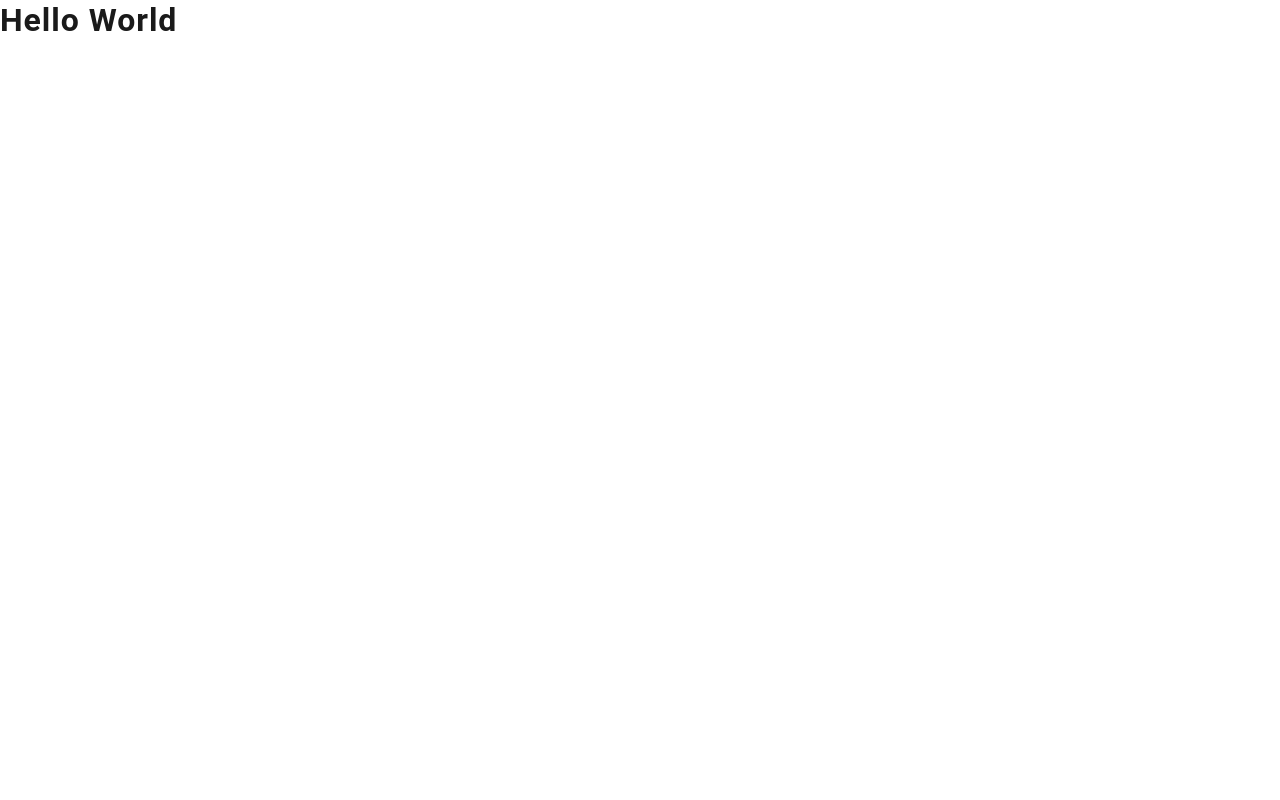
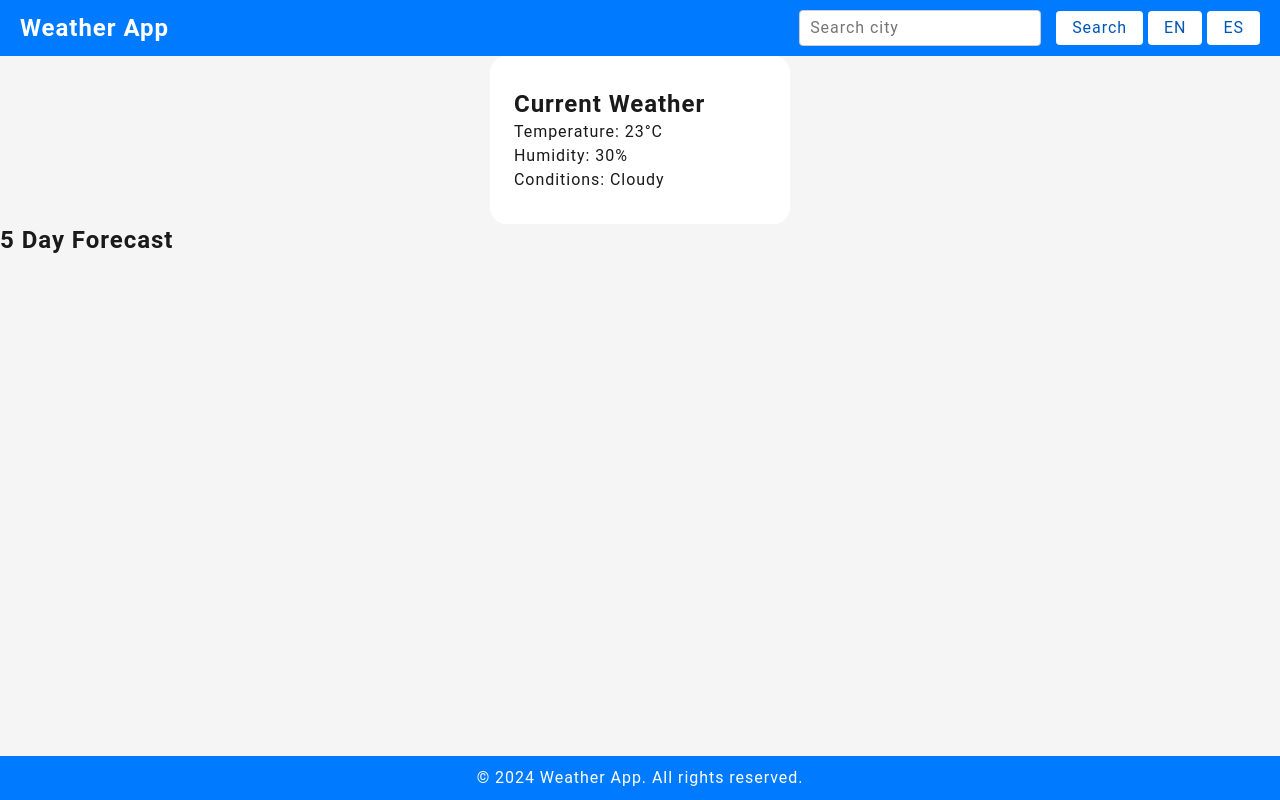
Before and after one commit to bapy-mamun/weather-app, a React (Vite) app: page / in a window 1280 px wide. Built offline with nearby package versions, Linux system fonts and the light colour scheme.

Commit message:
feat: create components

```diff
--- a/src/App.tsx
+++ b/src/App.tsx
@@ -1,5 +1,19 @@
+import Header from "./components/header";
+import WeatherCard from "./components/weather-card";
+import Footer from "./components/footer";
+import ForecastCard from "./components/forecast-card";
+
 function App() {
-  return <h1>Hello World</h1>;
+  return (
+    <>
+      <Header onSearch={() => {}} onChangeLanguage={() => {}} />
+      <main >
+        <WeatherCard temperature={23} humidity={30} description="Cloudy" />
+        <ForecastCard forecast={[]} />
+      </main>
+      <Footer />
+    </>
+  );
 }
 
 export default App;
--- /dev/null
+++ b/src/components/footer/index.scss
@@ -0,0 +1,18 @@
+@use "/src/styles/tools.scss" as *;
+
+.c-footer {
+  display: flex;
+  justify-content: center;
+  align-items: center;
+  padding: 10px 20px;
+  background-color: $COLOR_BLUE_PRIMARY;
+  color: $COLOR_WHITE;
+  position: fixed;
+  bottom: 0;
+  width: 100%;
+  text-align: center;
+
+  &__copyright {
+    margin: 0;
+  }
+}
--- /dev/null
+++ b/src/components/footer/index.tsx
@@ -0,0 +1,14 @@
+import React from "react";
+import "./index.scss";
+
+const Footer: React.FC = () => {
+  return (
+    <footer className="c-footer">
+      <p className="c-footer__copyright">
+        &copy; {new Date().getFullYear()} Weather App. All rights reserved.
+      </p>
+    </footer>
+  );
+};
+
+export default Footer;
--- /dev/null
+++ b/src/components/forecast-card/index.tsx
@@ -0,0 +1,37 @@
+import React from "react";
+import "./index.scss";
+
+type ForecastCardProps = {
+  forecast: {
+    dt_txt: string;
+    main: {
+      temp: number;
+      humidity: number;
+    };
+    weather: {
+      description: string;
+    }[];
+  }[];
+};
+
+const ForecastCard: React.FC<ForecastCardProps> = ({ forecast }) => {
+  const dailyForecast = forecast
+    .filter((entry) => entry.dt_txt.includes("12:00:00"))
+    .slice(0, 5);
+
+  return (
+    <div className="c-forecast-card">
+      <h2 className="c-forecast-card__title">5 Day Forecast</h2>
+      {dailyForecast.map((day, index) => (
+        <div key={`forecast-day-${index}`} className="c-forecast-card__day">
+          <p>Date: {new Date(day.dt_txt).toLocaleDateString()}</p>
+          <p>Temperature: {day.main.temp}°C</p>
+          <p>Humidity: {day.main.humidity}%</p>
+          <p>Conditions: {day.weather[0].description}</p>
+        </div>
+      ))}
+    </div>
+  );
+};
+
+export default ForecastCard;
--- /dev/null
+++ b/src/components/header/index.scss
@@ -0,0 +1,45 @@
+@use "/src/styles/tools.scss" as *;
+
+.c-header {
+  display: flex;
+  justify-content: space-between;
+  align-items: center;
+  padding: 10px 20px;
+  background-color: $COLOR_BLUE_PRIMARY;
+  color: $COLOR_WHITE;
+
+  &__logo {
+    font-size: 1.5rem;
+    font-weight: bold;
+  }
+
+  &__controls {
+    display: flex;
+    align-items: center;
+  }
+
+  &__input {
+    padding: 4px 10px;
+    margin-right: 10px;
+    border: 1px solid $COLOR_GREY;
+    border-radius: 4px;
+    color: $COLOR_BLUE_SECONDARY;
+    transition: all 0.4s cubic-bezier(0.075, 0.82, 0.165, 1);
+  }
+
+  &__button {
+    padding: 4px 16px;
+    border: none;
+    border-radius: 4px;
+    background-color: $COLOR_WHITE;
+    color: $COLOR_BLUE_SECONDARY;
+    cursor: pointer;
+    margin-left: 5px;
+    transition: all 0.4s cubic-bezier(0.075, 0.82, 0.165, 1);;
+
+    &:hover {
+      background-color: $COLOR_BLUE_SECONDARY;
+      color: $COLOR_WHITE;
+    }
+  }
+}
--- /dev/null
+++ b/src/components/header/index.tsx
@@ -0,0 +1,47 @@
+import React from "react";
+import "./index.scss";
+
+type HeaderProps = {
+  onSearch: (city: string) => void;
+  onChangeLanguage: (lng: string) => void;
+}
+
+const Header: React.FC<HeaderProps> = ({ onSearch, onChangeLanguage }) => {
+  const [city, setCity] = React.useState("");
+
+  const handleSearch = () => {
+    onSearch(city);
+  };
+
+  return (
+    <header className="c-header">
+      <div className="c-header__logo">Weather App</div>
+      <div className="c-header__controls">
+        <input
+          type="text"
+          value={city}
+          onChange={(e) => setCity(e.target.value)}
+          placeholder="Search city"
+          className="c-header__input"
+        />
+        <button onClick={handleSearch} className="c-header__button">
+          Search
+        </button>
+        <button
+          onClick={() => onChangeLanguage("en")}
+          className="c-header__button"
+        >
+          EN
+        </button>
+        <button
+          onClick={() => onChangeLanguage("es")}
+          className="c-header__button"
+        >
+          ES
+        </button>
+      </div>
+    </header>
+  );
+};
+
+export default Header;
--- /dev/null
+++ b/src/components/weather-card/index.scss
@@ -0,0 +1,9 @@
+@use "/src/styles/tools.scss" as *;
+
+.c-weather-card {
+  padding: 32px 24px;
+  border-radius: 16px;
+  background-color: $COLOR_WHITE;
+  width: 300px;
+  margin: 0 auto;
+}
--- /dev/null
+++ b/src/components/weather-card/index.tsx
@@ -0,0 +1,24 @@
+import "./index.scss";
+
+type WeatherCardProps = {
+  temperature: number;
+  humidity: number;
+  description: string;
+};
+
+const WeatherCard = ({
+  temperature,
+  humidity,
+  description,
+}: WeatherCardProps) => {
+  return (
+    <div className="c-weather-card">
+      <h2>Current Weather</h2>
+      <p>Temperature: {temperature}°C</p>
+      <p>Humidity: {humidity}%</p>
+      <p>Conditions: {description}</p>
+    </div>
+  );
+};
+
+export default WeatherCard;
--- a/src/styles/globals.scss
+++ b/src/styles/globals.scss
@@ -8,6 +8,7 @@ body {
   @include font-weight("regular");
   @include font-size(16);
   color: $COLOR_TEXT_BLACK;
+  background-color: $COLOR_WHITE_SMOKE;
 }
 
 input,
--- a/src/styles/variables/color.scss
+++ b/src/styles/variables/color.scss
@@ -1,3 +1,7 @@
 $COLOR_BLACK: #000000;
 $COLOR_TEXT_BLACK: #1a1a1a;
 $COLOR_WHITE: #ffffff;
+$COLOR_WHITE_SMOKE: #f5f5f5;
+$COLOR_BLUE_PRIMARY: #007bff;
+$COLOR_BLUE_SECONDARY: #0056b3;
+$COLOR_GREY: #cccccc;
```
Also changed, not shown: src/components/forecast-card/index.scss (added).
